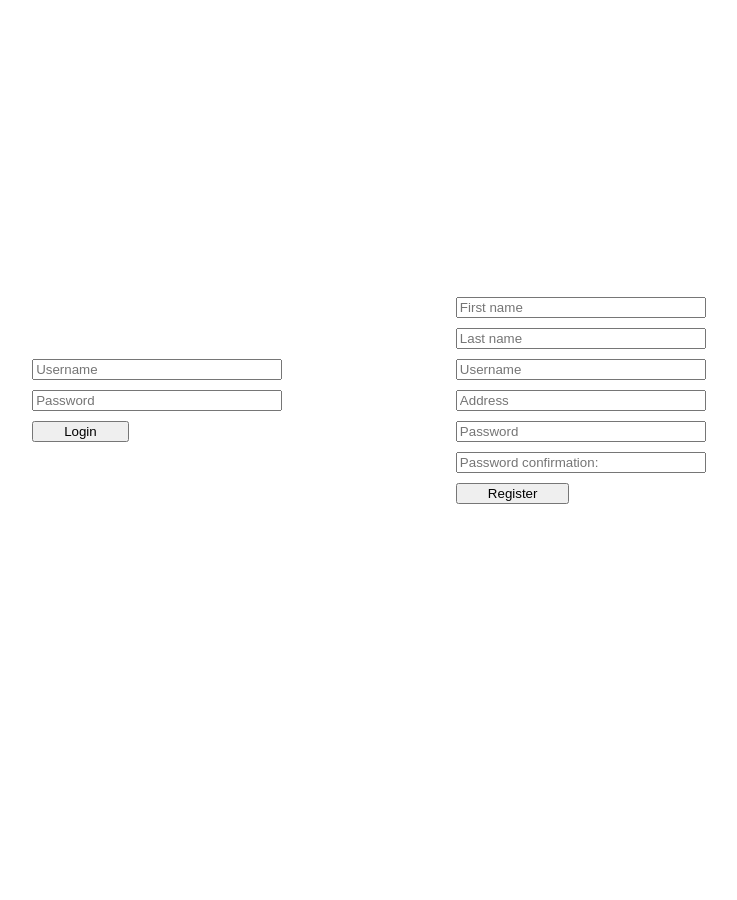
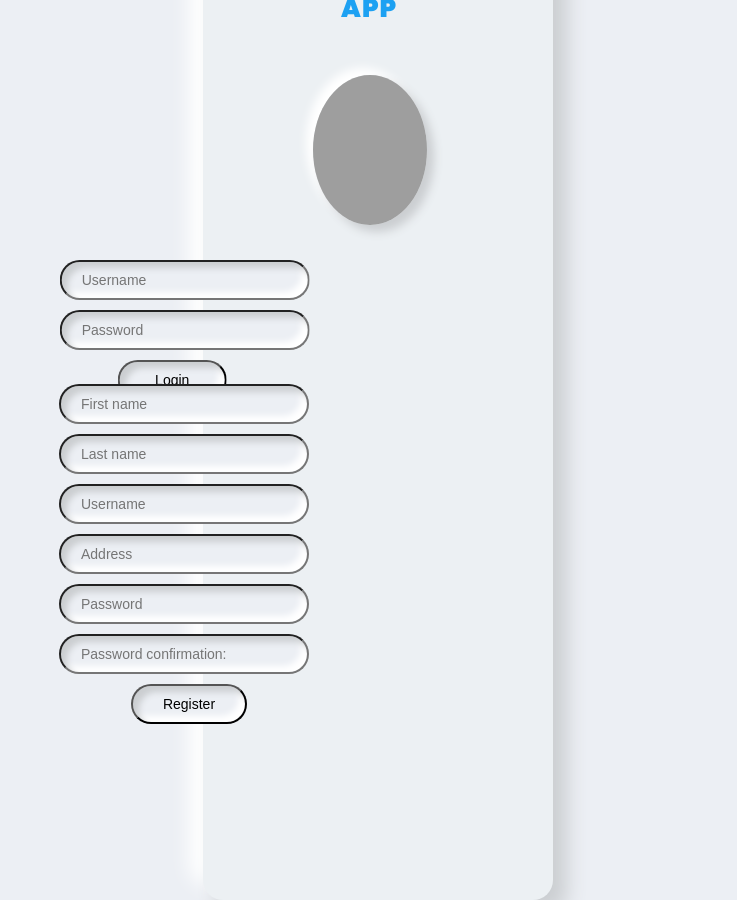
Before and after one commit to Reinemaker/Grocery_App, a PHP site: page /Assignment1_Web_Services_Natalie_Mulodjanov/app/views/Main/index.php in a window 1280 px wide. Shown: the whole page, without its empty margins (266-1003 px from the left). Before the commit the page ends 504 px from the top, so only its background shows below. Run offline with PHP 8.4, Linux system fonts and the light colour scheme; data comes from the database, SQL or seed files in the repository; classes that the project's autoload settings leave out are loaded by file name; some libraries are stand-ins or nearby versions; grey boxes are pictures that could not be loaded.

Commit message:
Designed the login page

```diff
--- a/Client_Grocery_App/app/views/Main/index.php
+++ b/Client_Grocery_App/app/views/Main/index.php
@@ -2,10 +2,74 @@
 
 <head>
     <title>grocery index</title>
-    <link rel="stylesheet" href="/Grocery_App/Client_Grocery_App/app/css/style.css">
+    <style type="text/css">
+    @import url('https://fonts.googleapis.com/css2?family=Poppins:wght@400;900&display=swap');
+    body {
+        /*background-image: url(../pictures/bgWallpaper.jpg);
+        background-repeat: no-repeat;
+        background-position: center;
+        background-size: cover;*/
+        margin: 0;
+        width: 100vw;
+        height: 100vh;
+        background: /*#ecf0f3*/#ECEFF4;
+        display: flex;
+        align-items: center;
+        text-align: center;
+        justify-content: center;
+        place-items: center;
+        overflow: hidden;
+        font-family: poppins;
+    }
+
+    .container{
+      position: static;
+      width: 350px;
+      height: 1000px;
+      display: flex;
+      border-radius: 20px;
+      padding: 40px;
+      box-sizing: border-box;
+      background: #ecf0f3;
+      box-shadow: 14px 14px 20px #cbced1, -14px -14px 20px white;
+  }
+
+  .logo {
+    position: relative;
+    top: -250px;
+    left: 70px;
+    height: 150px;
+      width: 2000px;
+      background-image: url(../pictures/appIcon.png);
+      background-repeat: no-repeat;
+        background-position: center;
+        background-size: 450px 350px;
+      margin: auto;
+      border-radius: 50%;
+      box-sizing: border-box;
+      box-shadow: 7px 7px 10px #cbced1, -7px -7px 10px white;
+  }
+
+  .title {
+    position: relative;
+    left: -60px;
+  margin-top: 10px;
+  font-weight: 900;
+  font-size: 1.6rem;
+  color: #1DA1F2;
+  letter-spacing: 1px;
+}
+
+
+</style>
+<<link rel="stylesheet" href="/Grocery_App/Client_Grocery_App/app/css/style.css">
 </head>
 
-<body>
+<body id="indexBody">
+
+    <div class="container">
+        <div class="logo"></div>
+        <div class="title">SHOPPING APP</div>
         <span style="color: green"><?php echo isset($data['message']) ? $data['message'] : "" ?></span>
         <span style="color: red"><?php echo isset($data['error']) ? $data['error'] : "" ?></span>
         <div class="display-flex" style="justify-content: space-evenly; align-items: center; height: 100%; width: 80%; justify-self: center">
@@ -17,6 +81,8 @@
             </div>
         </div>
 
+    </div>
+
 </body>
 
 </html>
--- a/Client_Grocery_App/app/views/Main/login.php
+++ b/Client_Grocery_App/app/views/Main/login.php
@@ -1,5 +1,17 @@
-<form action='/Grocery_App/Client_Grocery_App/Account/login' method='post' style="margin: 0 auto;">
+<style type="text/css">
+
+    input {
+  background: /*#ecf0f3*/#ECEFF4;
+  padding: 10px;
+  padding-left: 20px;
+  height: 40px;
+  font-size: 14px;
+  border-radius: 50px;
+  box-shadow: inset 6px 6px 6px #cbced1, inset -6px -6px 6px white;
+}
+</style>
+<form action='/Grocery_App/Client_Grocery_App/Account/login' method='post' style="/*margin: 0 auto*/ position: absolute;min-width: 225px; max-width: 225px; left: 65%; top: 50%; transform: translate(-225%, -100%); /*border: 5px solid #FFFF00; padding: 10px;*/">
     <input class="form-control" style="width: 250px; margin-right: 10px; margin-bottom: 10px" placeholder="Username" type="text" name="username" />
     <input class="form-control" style="width: 250px; margin-right: 10px; margin-bottom: 10px" placeholder="Password" type="password" name="password" />
-    <input style="text-align:center; margin: 0 auto; padding-right: 30px; padding-left: 30px" class="btn btn-success d-flex justify-content-center" type="submit" name="action" value="Login" />
+    <input id="button" style="text-align:center; margin: 0 auto; padding-right: 35px; padding-left: 35px" class="btn btn-success d-flex justify-content-center" type="submit" name="action" value="Login" />
 </form>
--- a/Client_Grocery_App/app/views/Main/register.php
+++ b/Client_Grocery_App/app/views/Main/register.php
@@ -1,9 +1,15 @@
-<form action='/Grocery_App/Client_Grocery_App/Account/register' method='post' style="margin: 0 auto;">
+<style type="text/css">
+   input[id=button]:hover{
+         background-color: #37b5c8;
+   }
+
+</style>
+<form action='/Grocery_App/Client_Grocery_App/Account/register' method='post' style="/*margin: 0 auto;*/position: absolute; left: 65%; top: 65%; transform: translate(-195%, -40%); /*border: 5px solid #FFFF00; padding: 10px;*/">
     <input class="form-control" style="width: 250px; margin-right: 10px; margin-bottom: 10px" placeholder="First name" type="text" name="first_name" required/>
     <input class="form-control" style="width: 250px; margin-right: 10px; margin-bottom: 10px" placeholder="Last name" type="text" name="last_name" pattern="^[A-Za-z]*$" title="Last name must only contain letters."/>
     <input class="form-control" style="width: 250px; margin-right: 10px; margin-bottom: 10px" placeholder="Username" type="text" name="username" />
     <input class="form-control" style="width: 250px; margin-right: 10px; margin-bottom: 10px" placeholder="Address" type="text" name="address" />
     <input class="form-control" style="width: 250px; margin-right: 10px; margin-bottom: 10px" placeholder="Password" type="password" name="password" />
     <input class="form-control" style="width: 250px; margin-right: 10px; margin-bottom: 10px" placeholder="Password confirmation:" type="password" name="password_confirm" />
-    <input style="text-align:center; margin: 0 auto; padding-right: 30px; padding-left: 30px" class="btn btn-success d-flex justify-content-center" type="submit" name="action" value="Register" />
+    <input id="button" style="text-align:center; margin: 0 auto; padding-right: 30px; padding-left: 30px" class="btn btn-success d-flex justify-content-center" type="submit" name="action" value="Register" />
 </form>
```
Lines whose indentation alone changed are shown as unchanged.
